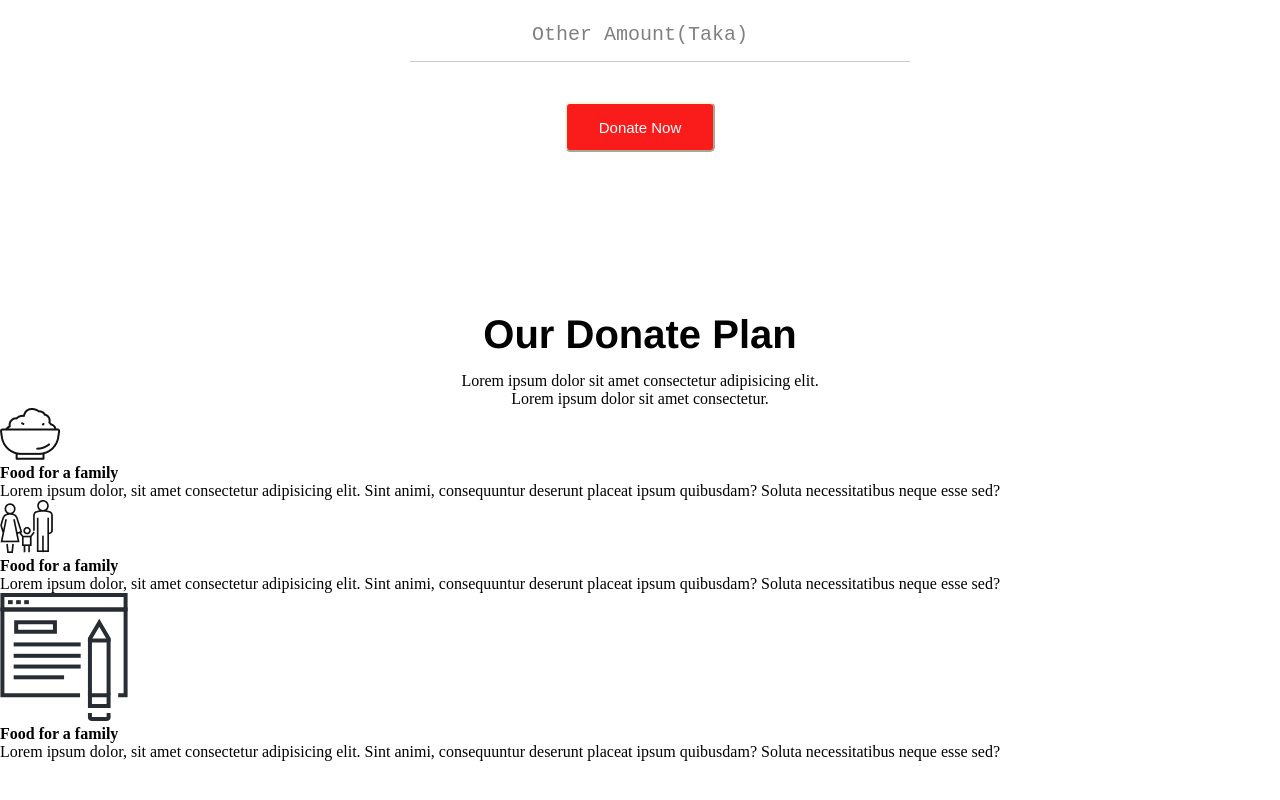
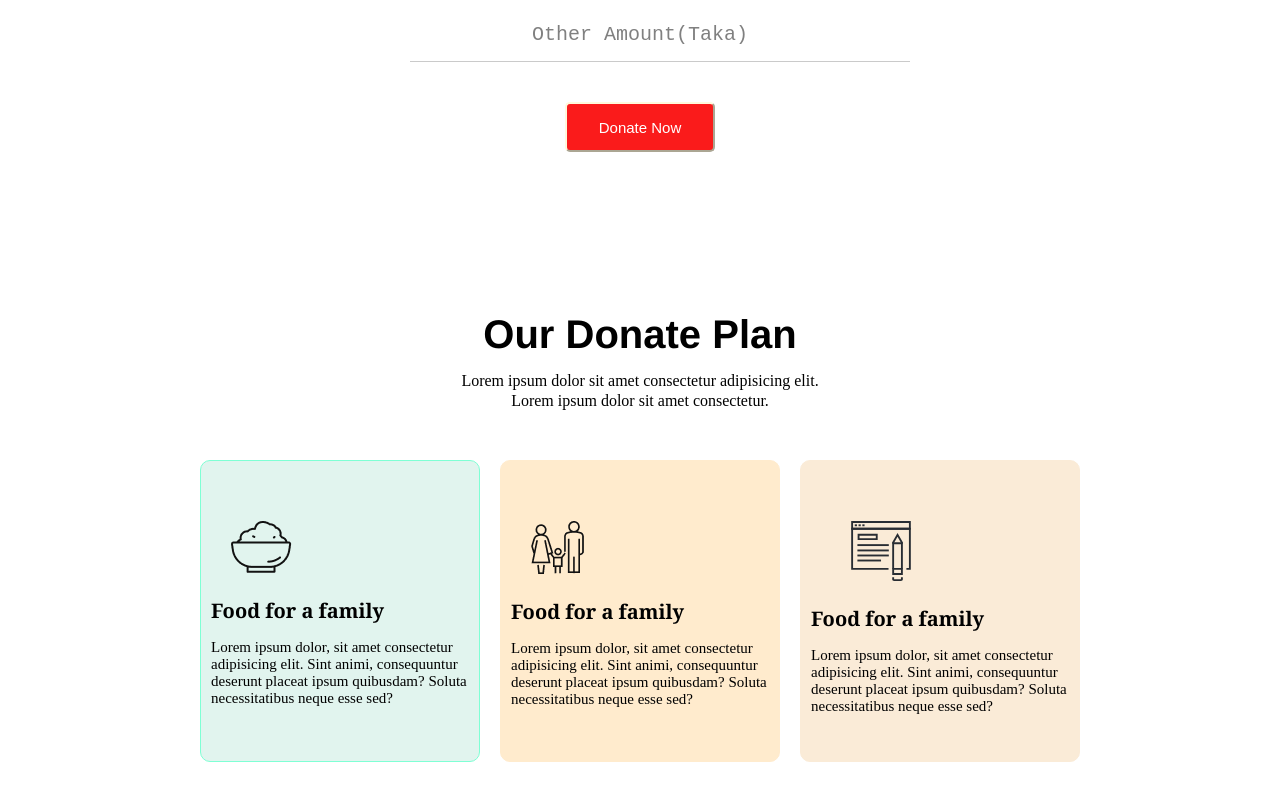
Before and after one commit to SubrinaJhumur/donate-folder, a plain HTML site: page index.html in a window 1280 px wide. Shown: the part 1164-1964 px from the top of the page. Before the commit the page ends 1925 px from the top, so only its background shows below. Drawn offline with Linux system fonts and the light colour scheme.

Commit message:
second add

```diff
--- a/index.html
+++ b/index.html
@@ -52,8 +52,8 @@
     <div class="section3">
         <div class="plan-text">
             <h1 class="plan-header">Our Donate Plan</h1>
-            <p class="plan-para">Lorem ipsum dolor sit amet consectetur adipisicing elit.</p>
-            <p class="plan-para">Lorem ipsum dolor sit amet consectetur.</p>
+            <p class="plan-para1">Lorem ipsum dolor sit amet consectetur adipisicing elit.</p>
+            <p class="plan-para2">Lorem ipsum dolor sit amet consectetur.</p>
         </div>
         <div class="plan-card">
             <div class="food-card">
--- a/style.css
+++ b/style.css
@@ -178,9 +178,102 @@
     margin-top: 150px;
     margin-bottom: 15px;
 }
-.plan-para{
+.plan-para1{
     text-align: center;
+    margin-bottom: 2px;
+}
+.plan-para2{
+    text-align: center;
+    margin-bottom: 50px;
 }
 .plan-card{
-    display: inline;
+    margin-top: 50px;
+    display: flex;
+    justify-content: space-evenly;
 }
+.food-card{
+    margin-left: 200px;;
+    margin-right: 10px;
+    width: 400px;
+    height: 300px;
+    border: 1px solid aquamarine;
+    border-radius: 10px;
+    background-color: rgb(225, 244, 238) ;
+    border-color: aquamarine;
+    margin-bottom: 50px;
+}
+.shelter-card{
+    margin-left: 10px;;
+    margin-right: 10px;
+    width: 400px;
+    height: 300px;
+    border: 1px solid gray;
+    border-radius: 10px;
+    background-color: blanchedalmond;
+    border-color: blanchedalmond;
+    margin-bottom: 50px;
+}
+.edu-card{
+    margin-left: 10px;;
+    margin-right: 200px;
+    width: 400px;
+    height: 300px;
+    border: 1px solid antiquewhite;
+    border-radius: 10px;
+    background-color: antiquewhite ;
+    border-color: antiquewhite;
+    margin-bottom: 50px;
+}
+.food-image{
+    margin-top: 60px;
+    margin-left: 30px;
+    margin-bottom: 20px;
+}
+.shelter-image{
+    margin-top: 60px;
+    margin-left: 30px;
+    margin-bottom: 20px;
+}
+.edu-image{
+    margin-top: 60px;
+    margin-left: 30px;
+    margin-bottom: 20px;
+    height: 60px;
+    width: 100px;
+}
+.food-header{
+    font-size: 20px;
+    font-weight: bold;
+    font-family: Georgia, 'Times New Roman', Times, serif ;
+    margin-bottom: 15px;
+    margin-left: 10px;
+}
+.shelter-header{
+    font-size: 20px;
+    font-weight: bold;
+    font-family: Georgia, 'Times New Roman', Times, serif ;
+    margin-bottom: 15px;
+    margin-left: 10px;
+}
+.edu-header{
+    font-size: 20px;
+    font-weight: bold;
+    font-family: Georgia, 'Times New Roman', Times, serif ;
+    margin-bottom: 15px;
+    margin-left: 10px;
+}
+.food-para{
+    margin-left: 10px;
+    margin-bottom: 15px;
+    font-size: 15px;
+}
+.shelter-para{
+    margin-left: 10px;
+    margin-bottom: 15px;
+    font-size: 15px;
+}
+.edu-para{
+    margin-left: 10px;
+    margin-bottom: 15px;
+    font-size: 15px;
+}
```
